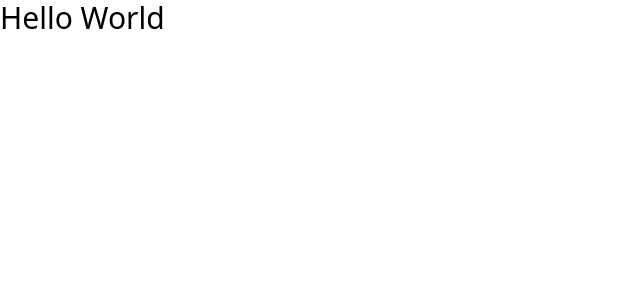
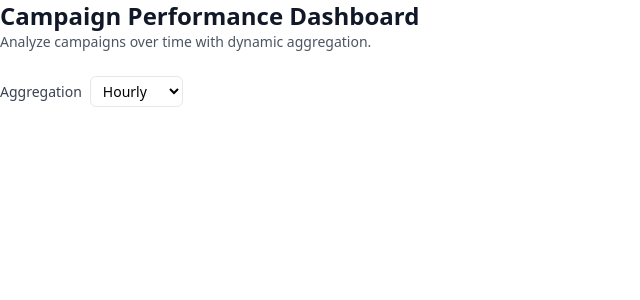
Before and after one commit to hapttic/front-test-assigment-2025-public, a React (Vite) app: page / in a window 1280 px wide. Shown: the top 300 px of the page, without its empty margins (0-640 px from the left). Built offline with nearby package versions, Linux system fonts and the light colour scheme.

Commit message:
feat(ui): added simple display of aggregation controls in App.tsx

```diff
--- a/src/App.tsx
+++ b/src/App.tsx
@@ -1,11 +1,25 @@
 
+import { useState } from 'react';
 import './App.css'
+import { AggregationControls } from './components/AggregationControls'
+import type { AggregationLevel } from './lib/aggregation';
 
 function App() {
+    const [level, setLevel] = useState<AggregationLevel>('hourly');
+  const reaggregate = (newLevel: AggregationLevel) => {
+    setLevel(newLevel);
+  };
 
   return (
    <>
-   <p className='text-3xl'>Hello World</p>
+    <header className="mb-6">
+          <h1 className="text-2xl font-semibold text-gray-900">Campaign Performance Dashboard</h1>
+          <p className="text-sm text-gray-600">Analyze campaigns over time with dynamic aggregation.</p>
+        </header>
+
+        <div className="flex flex-wrap items-center gap-4 mb-4">
+          <AggregationControls level={level} onChange={reaggregate} />
+        </div>
    </>
   )
 }
```
